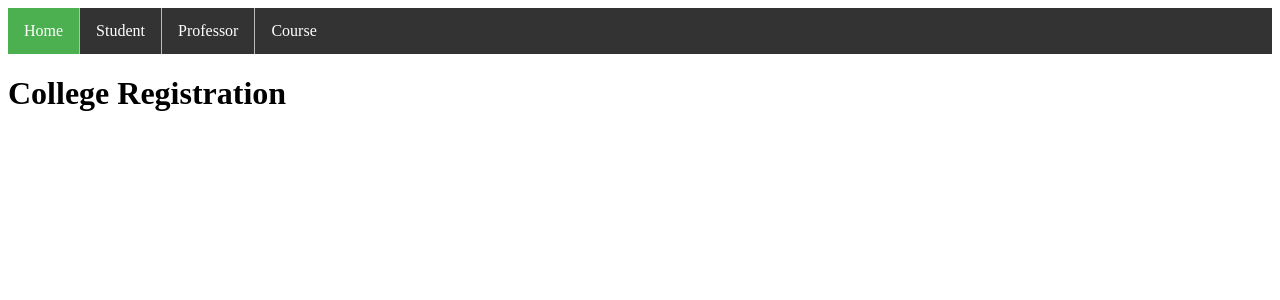
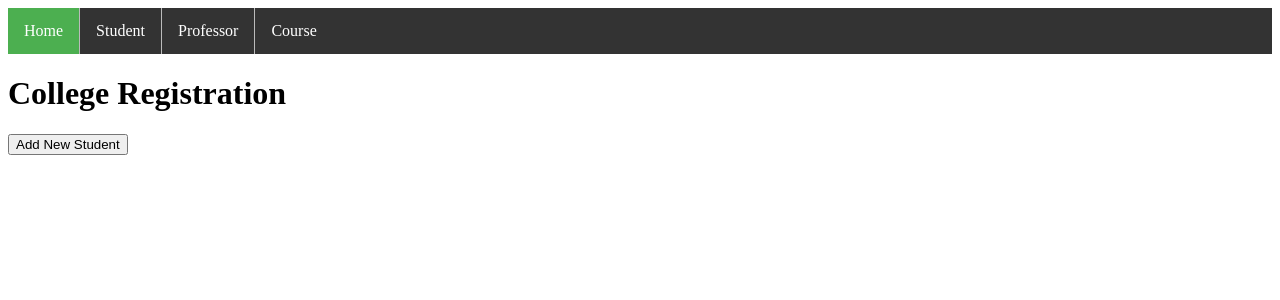
Before and after one commit to theplue/djangoApp, a Django app: page / in a window 1280 px wide. Shown: the top 300 px of the page. Run offline with Django 3.2, Linux system fonts and the light colour scheme; parts of the project's set-up code (start-up, migrations or seed data) failed here and were passed over.

Commit message:
add new student form

```diff
--- a/firstdjango/templates/base.html
+++ b/firstdjango/templates/base.html
@@ -49,6 +49,9 @@
 		</ul>
 
 		<h1>College Registration</h1>
+		<form action="student/new/" method="POST">{% csrf_token %}
+		<input type="submit" class="btn" value="Add New Student" name="mybtn">
+		</form>
     	{% endblock content %}
     </body>
 </html>
--- a/firstdjango/urls.py
+++ b/firstdjango/urls.py
@@ -12,4 +12,6 @@ urlpatterns = [
     url(r'^professor/(?P<id>\d+)/', views.professor_detail, name='professor_detail'),
     url(r'^course/index', views.course, name='course'),
     url(r'^course/(?P<id>\d+)/', views.course_detail, name='course_detail'),
+
+    url(r'^student/new/$', views.new_student, name='new_student'),
 ]
--- a/school/views.py
+++ b/school/views.py
@@ -1,9 +1,14 @@
 from django.shortcuts import render
+from django.shortcuts import redirect
+
 from django.http import Http404
 
 from school.models import Student
 from school.models import Professor
 from school.models import Course
+
+from school.forms import StudentForm
+
 
 def index(request):
 	return render(request, 'base.html' )
@@ -51,3 +56,13 @@ def course_detail(request, id):
 	return render(request, 'course/course_detail.html', {
 		'course': course,
 	})
+
+def new_student(request):
+    if request.method == "POST":
+        form = StudentForm(request.POST)
+        if form.is_valid():
+            student = StudentForm.save(form)
+            return redirect('student')
+    else:
+        form = StudentForm()
+    return render(request, 'student/student_form.html', {'form': form})
```
Also changed, not shown: firstdjango/templates/student/student_form.html (added, +9 -0 lines), school/forms.py (added, +9 -0 lines), db.sqlite3, 3 other files.
